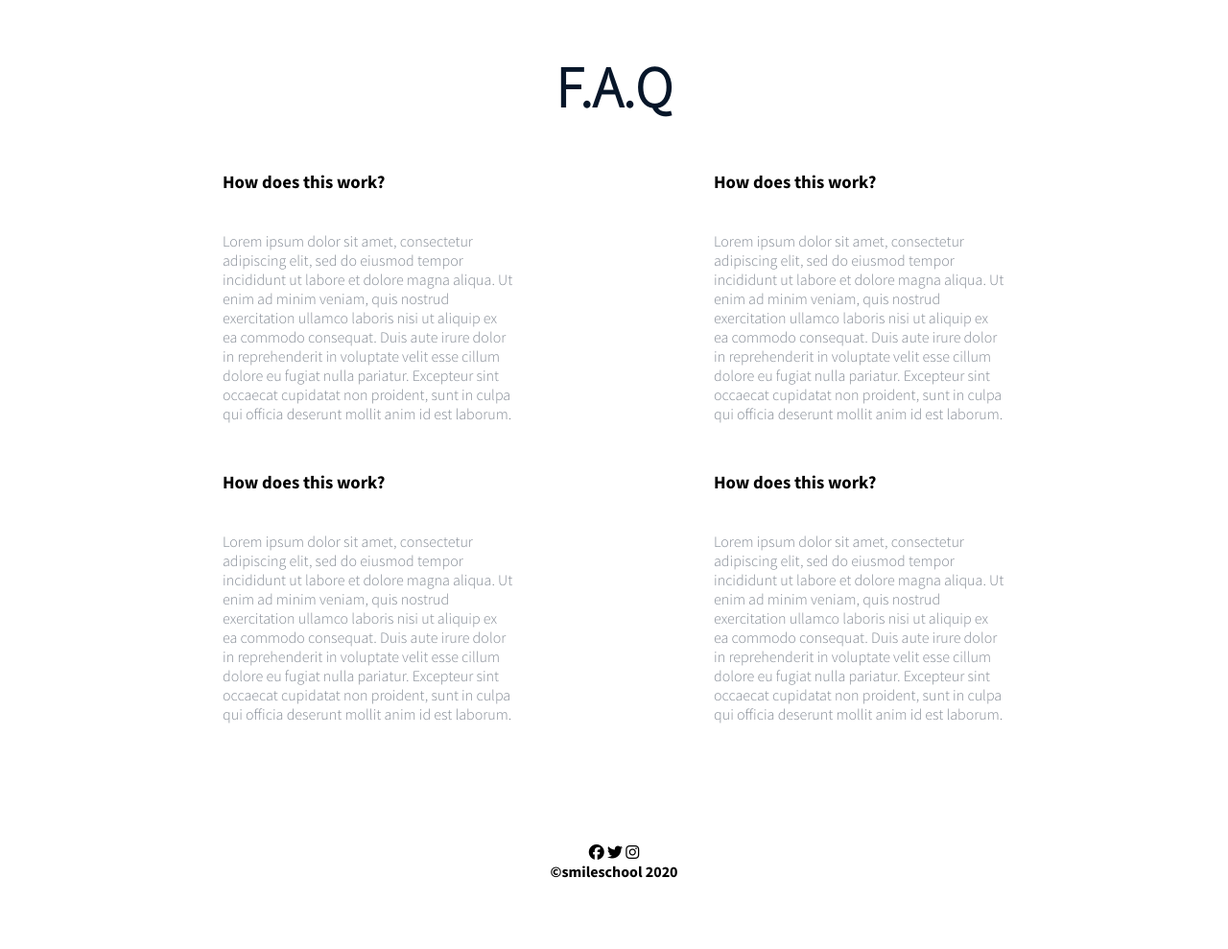
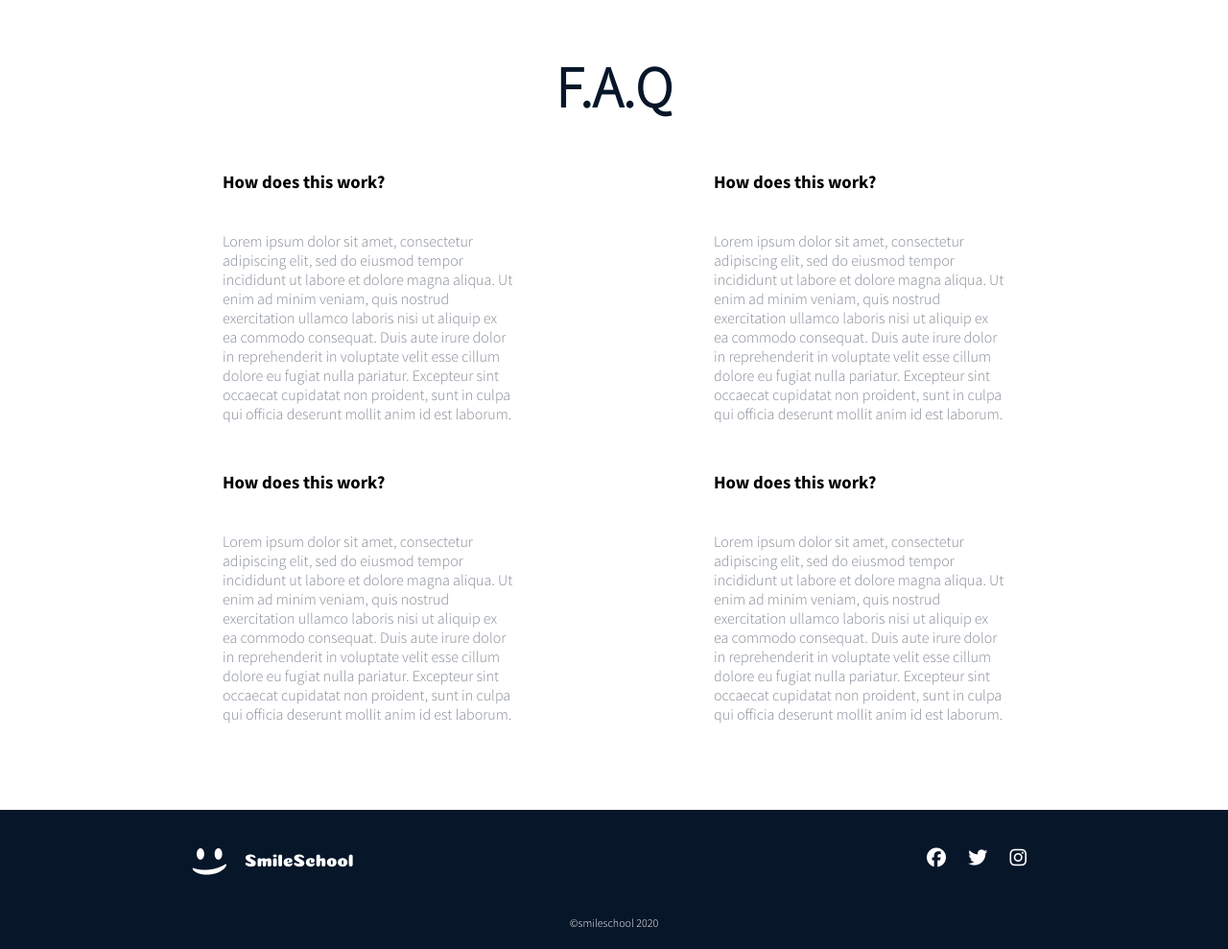
Before and after one commit to ofoe-a/alx_html_css, a plain HTML site: page css_advanced/index.html in a window 1280 px wide. Shown: the part 2522-3511 px from the top of the page at 96% size. Before the commit the page ends 3440 px from the top, so only its background shows below. Drawn offline with Linux system fonts and the light colour scheme.

Commit message:
styled footer

```diff
--- a/css_advanced/index.html
+++ b/css_advanced/index.html
@@ -4,7 +4,7 @@
     <meta charset="UTF-8">
     <meta name="viewport" content="width=device-width, initial-scale=1.0">
     <script src="https://kit.fontawesome.com/4a2b055604.js" crossorigin="anonymous"></script>
-    <title>Document</title>
+    <title>SmileSchool</title>
     <link rel="stylesheet" href="styles.css">
 </head>
 <body>
@@ -225,10 +225,10 @@
         </section>
     </main>
     <footer>
-        <section>
-            <div>
+        <section >
+            <div class="footer">
                 <img src="./img/logo.png" alt="logo">
-                <div>
+                <div class="logos">
                     <i class="fa-brands fa-facebook"></i>
                     <i class="fa-brands fa-twitter"></i>
                     <i class="fa-brands fa-instagram"></i>
--- a/css_advanced/styles.css
+++ b/css_advanced/styles.css
@@ -376,3 +376,24 @@ h2 span {
     color: #07162980;
     padding:  40px 0 50px 0;
 }
+footer{
+    background-color: #071629;
+    padding: 0 10rem;
+}
+footer p{
+    font-family: Source-Sans-Light;
+    font-size: 12px;
+    padding-bottom: 20px;
+    color: #FFFFFF;
+
+}
+.footer {
+    display: flex;
+    justify-content: space-between;
+    padding: 40px;
+    color: white;
+}
+.logos .fa-brands{
+    font-size: 20px;
+    padding: 0 10px;
+}
```
